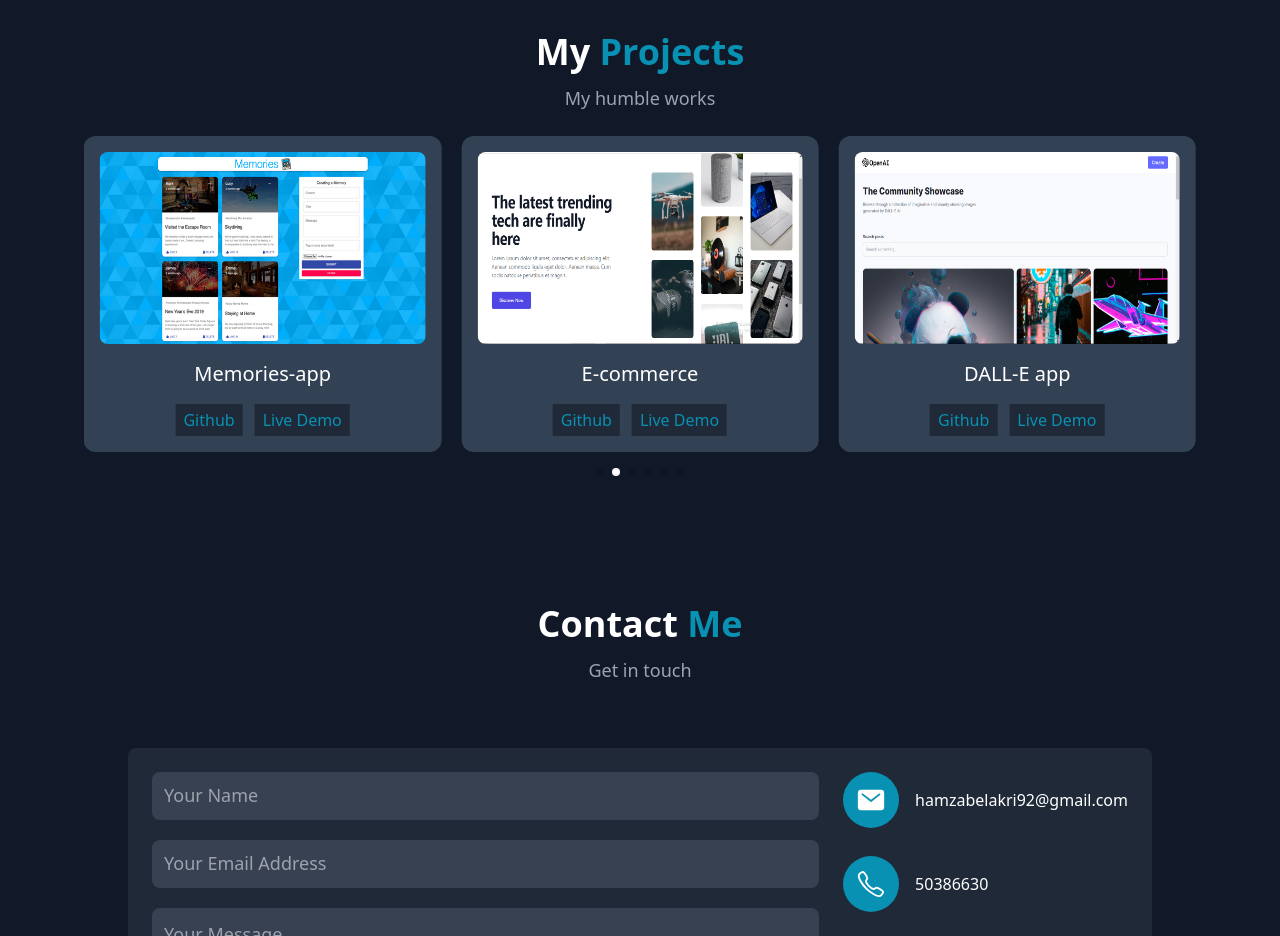
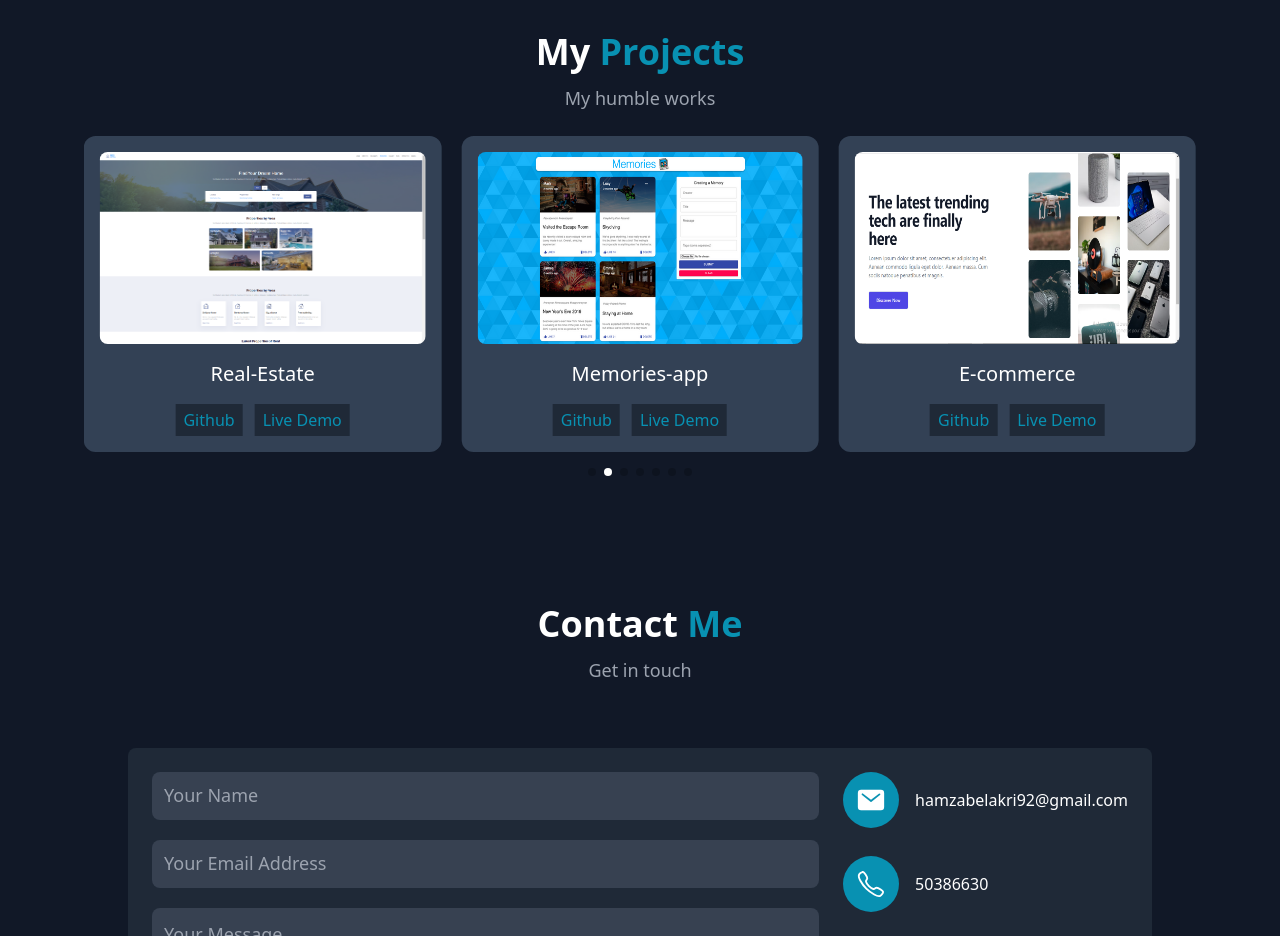
Before and after one commit to hamzabelakri/PortFolio, a React (Create React App) app in the folder client/: page / in a window 1280 px wide. Shown: the part 2620-3556 px from the top of the page. Built offline with nearby package versions, Linux system fonts and the light colour scheme.

Commit message:
adding youtube project

```diff
--- a/client/src/components/Project.js
+++ b/client/src/components/Project.js
@@ -11,6 +11,7 @@ import ecommerce from "../assets/images/e-commerce.png";
 import Dalle from "../assets/images/Dalle.png"
 import realstate from "../assets/images/realstate.png"
 import promptopia from "../assets/images/promptopia.png"
+import youtube from "../assets/images/youtube.png"
 
 function Project() {
   const projects = [
@@ -32,12 +33,20 @@ function Project() {
       github_link: "https://github.com/hamzabelakri/ToDo-app",
       live_link: "https://mydailytask.netlify.app/",
     }, */
+
+    {
+      img: realstate,
+      name: "Real-Estate",
+      github_link: "https://github.com/hamzabelakri/RealEstate_Locofy",
+      live_link: "https://realestatelocofy.vercel.app/",
+    },
     {
       img: memories,
       name: "Memories-app",
       github_link: "https://github.com/hamzabelakri/Memories",
       live_link: "https://lovelymemories.netlify.app/",
     },
+
     {
       img: ecommerce,
       name: "E-commerce",
@@ -45,16 +54,10 @@ function Project() {
       live_link: "https://shopify-tn.netlify.app/",
     },
     {
-      img: Dalle,
-      name: "DALL-E app",
-      github_link: "https://github.com/hamzabelakri/DALL-E-app",
-      live_link: "https://dalle-api.netlify.app/",
-    },
-    {
-      img: realstate,
-      name: "Real-Estate",
-      github_link: "https://github.com/hamzabelakri/RealEstate_Locofy",
-      live_link: "https://realestatelocofy.vercel.app/",
+      img: youtube,
+      name: "Youtube-clone",
+      github_link: "https://github.com/hamzabelakri/Youtube",
+      live_link: "https://youtube-streaming.netlify.app/",
     },
     {
       img: promptopia,
@@ -62,6 +65,14 @@ function Project() {
       github_link: "https://github.com/hamzabelakri/Promptopia",
       live_link: "https://prompt-universe.vercel.app/",
     },
+    {
+      img: Dalle,
+      name: "DALL-E app",
+      github_link: "https://github.com/hamzabelakri/DALL-E-app",
+      live_link: "https://dalle-api.netlify.app/",
+    },
+
+
   ];
   return (
     <section id="projects" className="py-10 text-white">
```
Also changed, not shown: client/src/assets/images/youtube.png (added).
